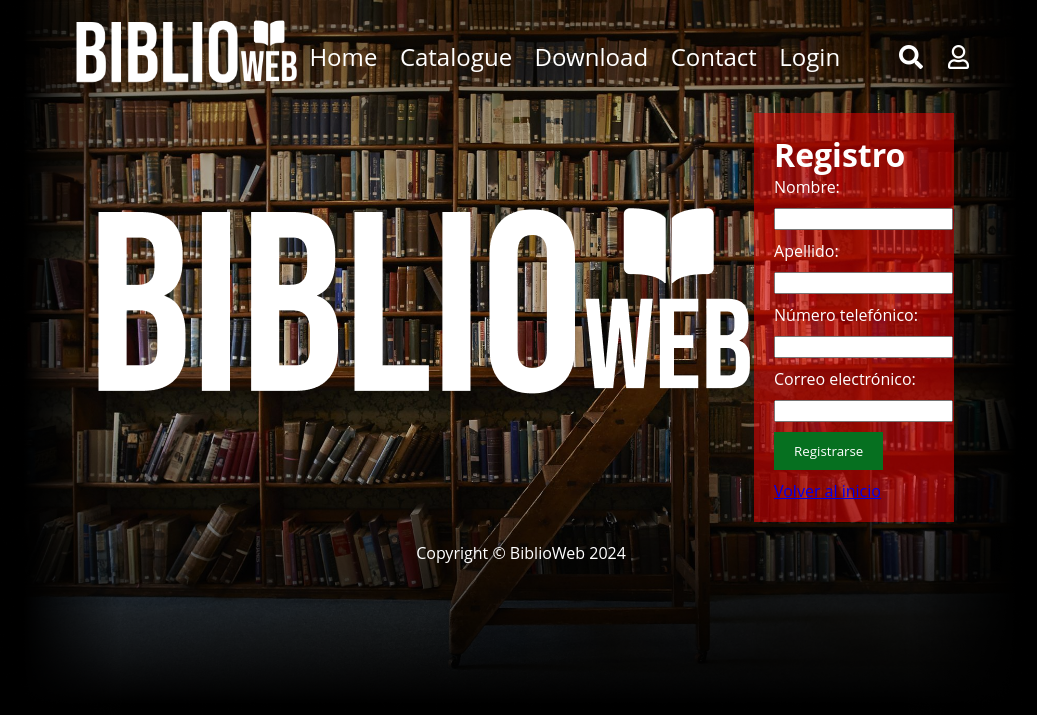
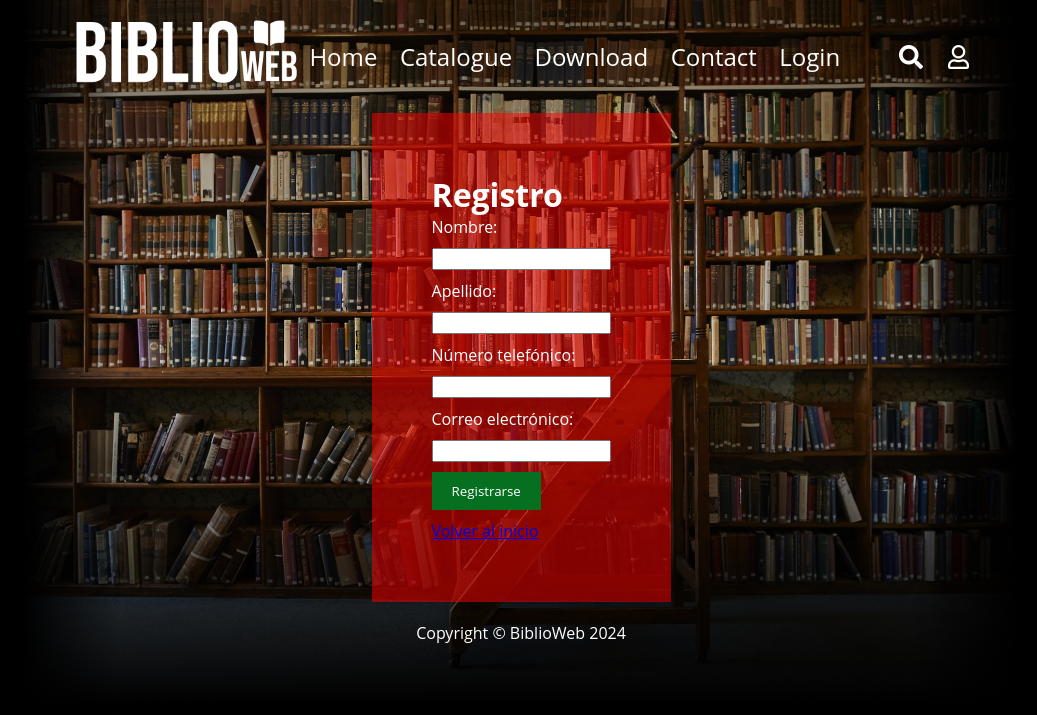
Before and after one commit to cosyfps/programacion-web-006d, a Python web app: template templates/signup.html in a window 1280 px wide. Shown: the top 715 px of the page, without its empty margins (119-1156 px from the left). Run offline with Jinja, Linux system fonts and the light colour scheme; the template is opened without the code that fills it, so the values that code supplies are empty.

Commit message:
update contacto, recuperar password,signin y signup

```diff
--- a/static/css/styles.css
+++ b/static/css/styles.css
@@ -253,7 +253,7 @@ footer {
 
 .red-transparent-background {
             background-color: rgba(255, 0, 0, 0.5);
-            padding: 20px;
+            padding: 60px;
 
           }
 
@@ -261,18 +261,26 @@ footer {
   display: flex;
   align-items: center;
   justify-content: center;
+  height: auto;
+
 }
 
 .log-column {
   flex: 0 0 auto; /* Esto evita que la columna se expanda */
+  height: auto;
+
 }
 
 .registro-container {
   display: flex;
   align-items: center;
   justify-content: center;
+  height: auto;
+
 }
 
 .reg-column {
   flex: 0 0 auto; /* Esto evita que la columna se expanda */
+  height: auto;
+
 }
--- a/templates/contact.html
+++ b/templates/contact.html
@@ -19,7 +19,7 @@
         }
 
         form {
-            max-width: 200px;
+            max-width: 400px;
             margin: 0 auto;
         }
 
@@ -74,7 +74,7 @@
     <!-- Content -->
     <div class="registro-container">
         <div class="reg-column">
-            <img src="/static/assets/img/logo2.png" alt="">
+
         </div>
         <div class="reg-column">
             <form class="red-transparent-background">
--- a/templates/recuperar_password.html
+++ b/templates/recuperar_password.html
@@ -21,7 +21,7 @@
         }
 
         form {
-            max-width: 200px;
+            max-width: 400px;
             margin: 0 auto;
         }
 
@@ -75,7 +75,6 @@
 
     <div class="login-container">
         <div class="log-column">
-            <img src="/static/assets/img/logo2.png" alt="">
         </div>
         <div class="log-column">
             <form class="red-transparent-background">
--- a/templates/signin.html
+++ b/templates/signin.html
@@ -25,7 +25,7 @@
         }
 
         form {
-            max-width: 300px;
+            max-width: 400px;
             margin: 0 auto;
         }
 
@@ -77,7 +77,7 @@
 
     <div class="login-container">
         <div class="log-column">
-            <img src="/static/assets/img/logo2.png" alt="">
+
         </div>
         <div class="log-column">
             <form class="red-transparent-background">
--- a/templates/signup.html
+++ b/templates/signup.html
@@ -19,7 +19,7 @@
         }
 
         form {
-            max-width: 200px;
+            max-width: 400px;
             margin: 0 auto;
         }
 
@@ -72,7 +72,7 @@
     <!-- Content -->
     <div class="registro-container">
         <div class="reg-column">
-            <img src="/static/assets/img/logo2.png" alt="">
+
         </div>
         <div class="reg-column">
             <form class="red-transparent-background">
```
